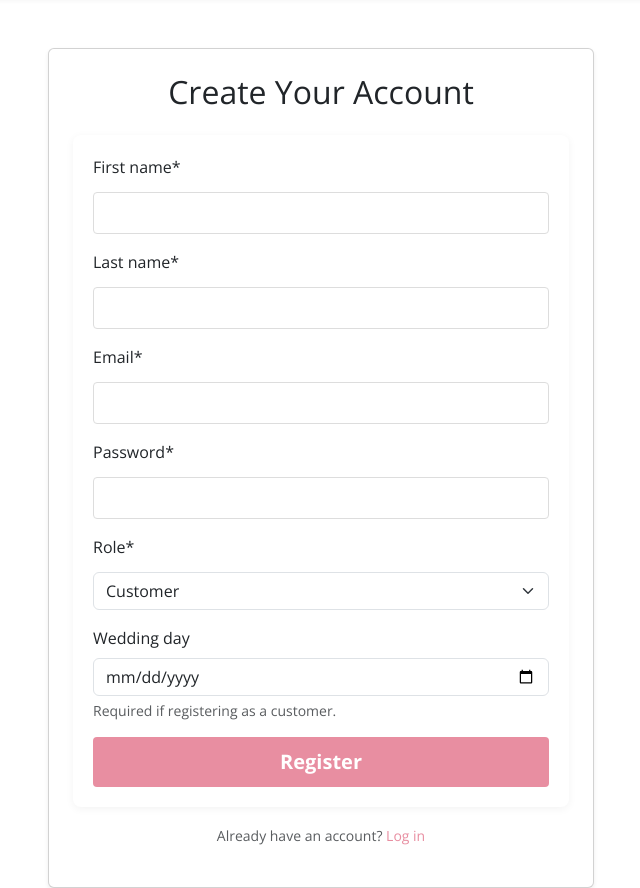
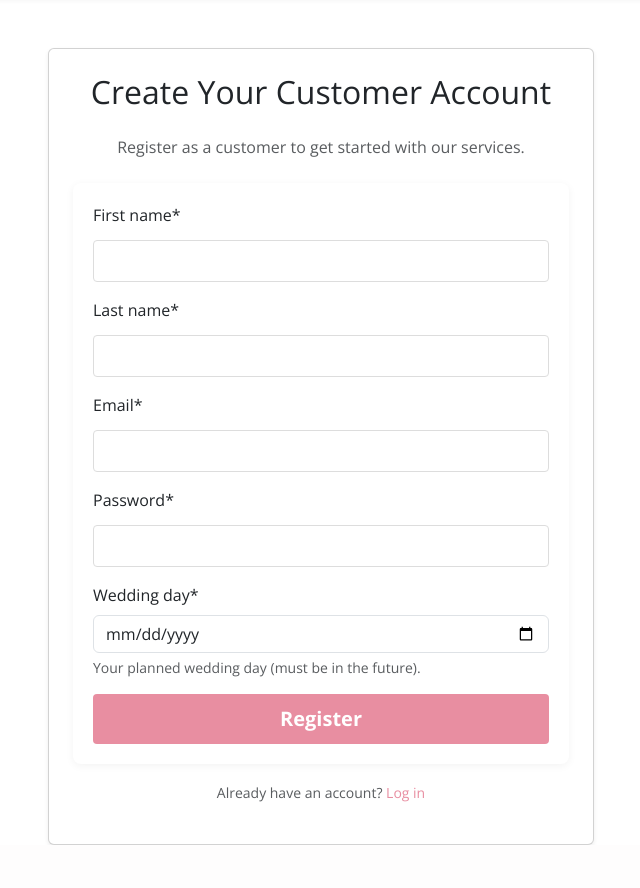
Before and after one commit to chrys/YourPlanner, a Django app: page /users/register/ in a window 1280 px wide. Shown: the part 60-948 px from the top of the page, without its empty margins (319-959 px from the left). After the commit the page ends 905 px from the top, so only its background shows below. Run offline with Django 5.2, Linux system fonts and the light colour scheme; tables that the repository leaves empty hold one stand-in row (values such as "Sample post"); some libraries are stand-ins or nearby versions.

Commit message:
default Professional

```diff
--- a/users/forms.py
+++ b/users/forms.py
@@ -3,6 +3,7 @@ from django.contrib.auth.models import User
 from .models import Professional, Customer
 from labels.models import Label
 from django.utils import timezone
+
 
 class RegistrationForm(forms.ModelForm):
     ROLE_CHOICES = (
@@ -13,37 +14,48 @@ class RegistrationForm(forms.ModelForm):
     last_name = forms.CharField(max_length=30, required=True)
     email = forms.EmailField(required=True)
     password = forms.CharField(widget=forms.PasswordInput)
-    role = forms.ChoiceField(choices=ROLE_CHOICES, required=True)
-    title = forms.CharField(max_length=200, required=False)  # Only for professionals
+    role = forms.ChoiceField(
+        choices=ROLE_CHOICES,
+        required=True,
+        widget=forms.HiddenInput(),  # Hide this field
+        initial='customer'  # Set default value
+    )
     wedding_day = forms.DateField(
-        required=False,  # Will be made required conditionally in clean method
+        required=True,  # Now always required since only customers can register
         widget=forms.DateInput(attrs={'type': 'date', 'class': 'form-control'}),
-        help_text="Required if registering as a customer."
+        help_text="Your planned wedding day (must be in the future)."
     )
-    # labels = forms.ModelMultipleChoiceField(
-    #     queryset=Label.objects.all(),
-    #     required=False,
-    #     widget=forms.SelectMultiple(attrs={'class': 'form-select'}),
-    #     help_text="Optional labels to categorize this user"
-    # )
 
     class Meta:
         model = User
         fields = ['first_name', 'last_name', 'email', 'password']
 
+    def __init__(self, *args, **kwargs):
+        super().__init__(*args, **kwargs)
+        # Check if there's no default professional
+        if not Professional.objects.filter(default=True).exists():
+            # If no default professional, show the role field
+            self.fields['role'] = forms.ChoiceField(
+                choices=self.ROLE_CHOICES,
+                required=True,
+                widget=forms.Select(attrs={'class': 'form-control'})
+            )
+            # Make wedding_day not required initially
+            self.fields['wedding_day'].required = False
+
     def clean(self):
         cleaned_data = super().clean()
         role = cleaned_data.get('role')
+        wedding_day = cleaned_data.get('wedding_day')
         title = cleaned_data.get('title')
-        wedding_day = cleaned_data.get('wedding_day')
 
         if role == 'professional' and not title:
             self.add_error('title', 'Title is required for professionals.')
 
-        if role == 'customer':
+        if role == 'customer' or Professional.objects.filter(default=True).exists():
             if not wedding_day:
                 self.add_error('wedding_day', 'Wedding day is required for customers.')
-            elif wedding_day <= timezone.now().date(): # This should catch it
+            elif wedding_day <= timezone.now().date():
                 self.add_error('wedding_day', 'The wedding day must be in the future.')
 
         return cleaned_data
--- a/users/templates/users/register.html
+++ b/users/templates/users/register.html
@@ -1,9 +1,15 @@
-{% extends "core/base.html" %} {# Assuming base.html is the project's base template #}
+{% extends "core/base.html" %}
 {% load static %}
 {% load crispy_forms_tags %}
 {% load i18n %}
 
-{% block title %}{{ page_title|default:"Register" }}{% endblock %}
+{% block title %}
+    {% if has_default_professional %}
+        {% trans "Customer Registration" %}
+    {% else %}
+        {{ page_title|default:"Register" }}
+    {% endif %}
+{% endblock %}
 
 {% block content %}
 <div class="container mt-5">
@@ -11,20 +17,34 @@
         <div class="col-md-8 col-lg-6">
             <div class="card shadow-sm">
                 <div class="card-body p-4">
-                    <h2 class="card-title text-center mb-4">{{ page_title|default:"Create Your Account" }}</h2>
+                    <h2 class="card-title text-center mb-4">
+                        {% if has_default_professional %}
+                            {% trans "Create Your Customer Account" %}
+                        {% else %}
+                            {{ page_title|default:"Create Your Account" }}
+                        {% endif %}
+                    </h2>
+
+                    {% if has_default_professional %}
+                        <p class="text-center text-muted mb-4">
+                            {% trans "Register as a customer to get started with our services." %}
+                        </p>
+                    {% endif %}
 
                     <form method="post" id="registration-form">
                         {% csrf_token %}
-
                         {{ form|crispy }}
-
                         <div class="d-grid">
-                            <button type="submit" class="btn btn-primary btn-lg">{% trans "Register" %}</button>
+                            <button type="submit" class="btn btn-primary btn-lg">
+                                {% trans "Register" %}
+                            </button>
                         </div>
                     </form>
+
                     <p class="text-center mt-3">
                         <small class="text-muted">
-                            {% trans "Already have an account?" %} <a href="{% url 'login' %}">{% trans "Log in" %}</a>
+                            {% trans "Already have an account?" %}
+                            <a href="{% url 'login' %}">{% trans "Log in" %}</a>
                         </small>
                     </p>
                 </div>
@@ -32,30 +52,39 @@
         </div>
     </div>
 </div>
+{% endblock %}
 
-{# Minimal Vue for conditional field visibility if RegistrationForm doesn't handle it via widgets #}
-{# This assumes that the 'title' field's wrapper has an ID like 'div_id_title' (common with crispy) #}
-{# and the 'role' field has ID 'id_role' #}
+{% block extra_js %}
 <script>
 document.addEventListener('DOMContentLoaded', function() {
     const roleField = document.getElementById('id_role');
-    const titleFieldWrapper = document.getElementById('div_id_title'); // This ID might change based on form rendering
+    const titleFieldWrapper = document.getElementById('div_id_title');
+    const weddingDayWrapper = document.getElementById('div_id_wedding_day');
 
-    function toggleTitleField() {
-        if (roleField && titleFieldWrapper) {
-            if (roleField.value === 'professional') {
-                titleFieldWrapper.style.display = '';
-            } else {
-                titleFieldWrapper.style.display = 'none';
+    function toggleFields() {
+        if (!roleField) return; // Exit if no role field (default professional case)
+
+        const isCustomer = roleField.value === 'customer';
+
+        if (titleFieldWrapper) {
+            titleFieldWrapper.style.display = isCustomer ? 'none' : '';
+        }
+
+        if (weddingDayWrapper) {
+            weddingDayWrapper.style.display = isCustomer ? '' : 'none';
+            const weddingDayInput = document.getElementById('id_wedding_day');
+            if (weddingDayInput) {
+                weddingDayInput.required = isCustomer;
             }
         }
     }
 
+    // Initial state
+    toggleFields();
+
+    // Add change listener if role field exists
     if (roleField) {
-        // Initial check
-        toggleTitleField();
-        // Add event listener
-        roleField.addEventListener('change', toggleTitleField);
+        roleField.addEventListener('change', toggleFields);
     }
 });
 </script>
--- a/users/views.py
+++ b/users/views.py
@@ -44,15 +44,17 @@ class CustomerRequiredMixin(UserPassesTestMixin):
 # --- Class-Based Views ---
 
 class UserRegistrationView(CreateView):
+    template_name = 'users/register.html'
     form_class = RegistrationForm
-    template_name = 'users/register.html'
     success_url = reverse_lazy('users:user_management')
 
+    def get_context_data(self, **kwargs):
+        context = super().get_context_data(**kwargs)
+        context['has_default_professional'] = Professional.objects.filter(default=True).exists()
+        return context
+
     def form_valid(self, form):
-        print("FORM VALID", form.cleaned_data)
         email = form.cleaned_data['email']
-
-        # Check for existing email first
         if User.objects.filter(email=email).exists():
             login_url = reverse('login')
             error_message = mark_safe(
@@ -63,7 +65,6 @@ class UserRegistrationView(CreateView):
 
         try:
             with transaction.atomic():
-                # Create user first
                 user = User.objects.create_user(
                     username=email,
                     email=email,
@@ -71,45 +72,44 @@ class UserRegistrationView(CreateView):
                     last_name=form.cleaned_data['last_name'],
                     password=form.cleaned_data['password']
                 )
-                print(f"Created user: {user.email} ID: {user.id}")
 
-                # Create corresponding profile
+                # If there's a default professional, always create customer
+                if Professional.objects.filter(default=True).exists():
+                    customer = Customer.objects.create(
+                        user=user,
+                        wedding_day=form.cleaned_data['wedding_day']
+                    )
+                    # Automatically link to default professional
+                    default_professional = Professional.objects.get(default=True)
+                    ProfessionalCustomerLink.objects.create(
+                        professional=default_professional,
+                        customer=customer,
+                        status=ProfessionalCustomerLink.StatusChoices.ACTIVE
+                    )
+                    messages.success(self.request, f'Registration successful. You are now linked with {default_professional.title}.')
+                else:
+                    # Original logic for when no default professional exists
+                    if form.cleaned_data['role'] == 'customer':
+                        Customer.objects.create(
+                            user=user,
+                            wedding_day=form.cleaned_data['wedding_day']
+                        )
+                    else:
+                        Professional.objects.create(
+                            user=user,
+                            title=form.cleaned_data['title']
+                        )
+
+                login(self.request, user)
                 if form.cleaned_data['role'] == 'customer':
-                    Customer.objects.create(
-                    user=user,
-                    wedding_day=form.cleaned_data.get('wedding_day')
-                )
-                    print("Created customer profile")
-                else:
-                    prof = Professional.objects.create(
-                        user=user,
-                        title=form.cleaned_data['title']
-                    )
-                    print("Created professional profile:", prof.title)
-
-                # Log in user directly
-                login(self.request, user)
-                messages.success(self.request, 'Registration successful. You are now logged in.')
-
-                if form.cleaned_data['role'] == 'customer':
-                    # New redirect for customers
                     return redirect(reverse_lazy('users:deposit_payment'))
-                else:
-                    # Existing redirect for professionals
-                    return redirect(self.success_url)
+                return redirect(self.success_url)
 
         except Exception as e:
-            print(f"EXCEPTION DURING REGISTRATION: {repr(e)}")
             if 'user' in locals():
-                print("Cleaning up - deleting created user")
                 user.delete()
             messages.error(self.request, "An unexpected error occurred during registration. Please try again.")
             return self.form_invalid(form)
-
-    def form_invalid(self, form):
-        print("FORM INVALID", form.errors)
-        return super().form_invalid(form)
-
 class UserManagementView(LoginRequiredMixin, View):
     def get(self, request, *args, **kwargs):
         user = request.user
```
Also changed, not shown: users/admin.py (+21 -10 lines), users/models.py (+10 -0 lines), users/migrations/0002_professional_default.py (added).
